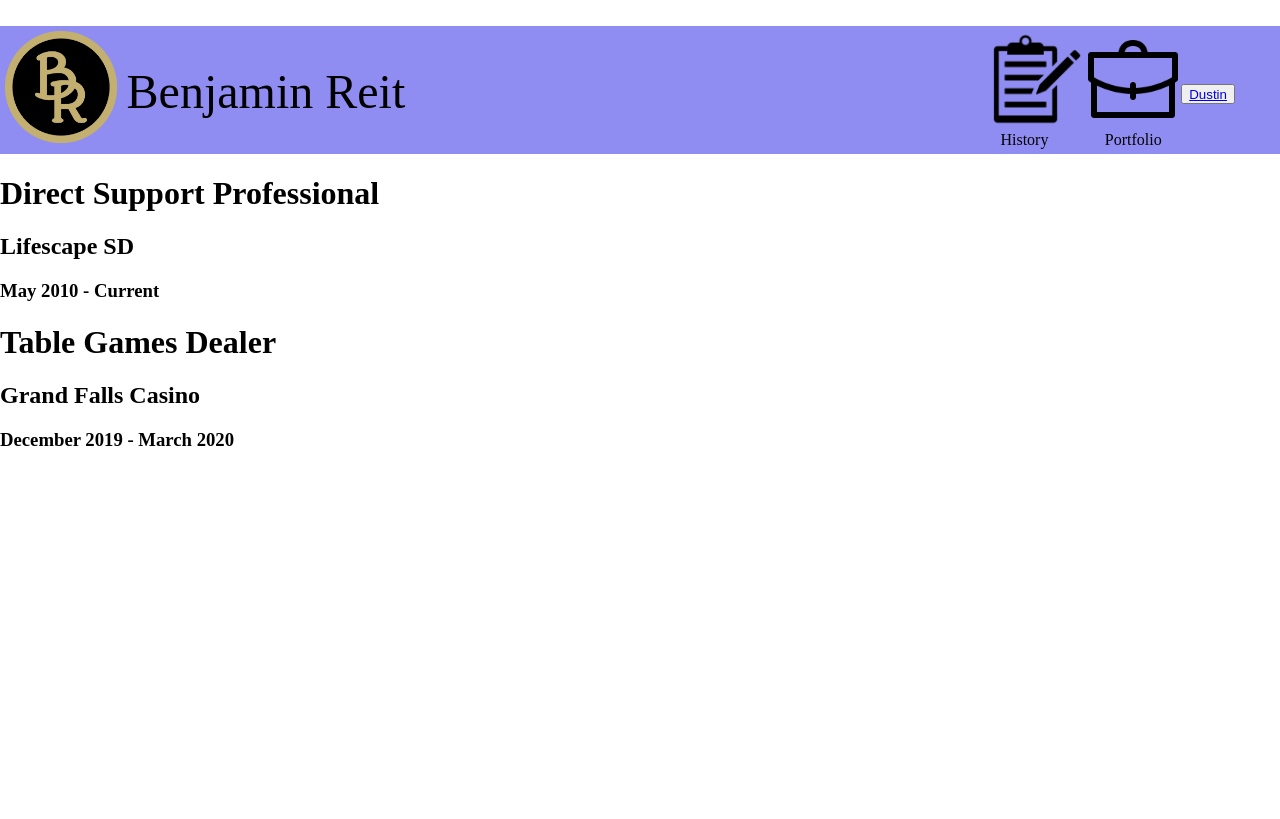
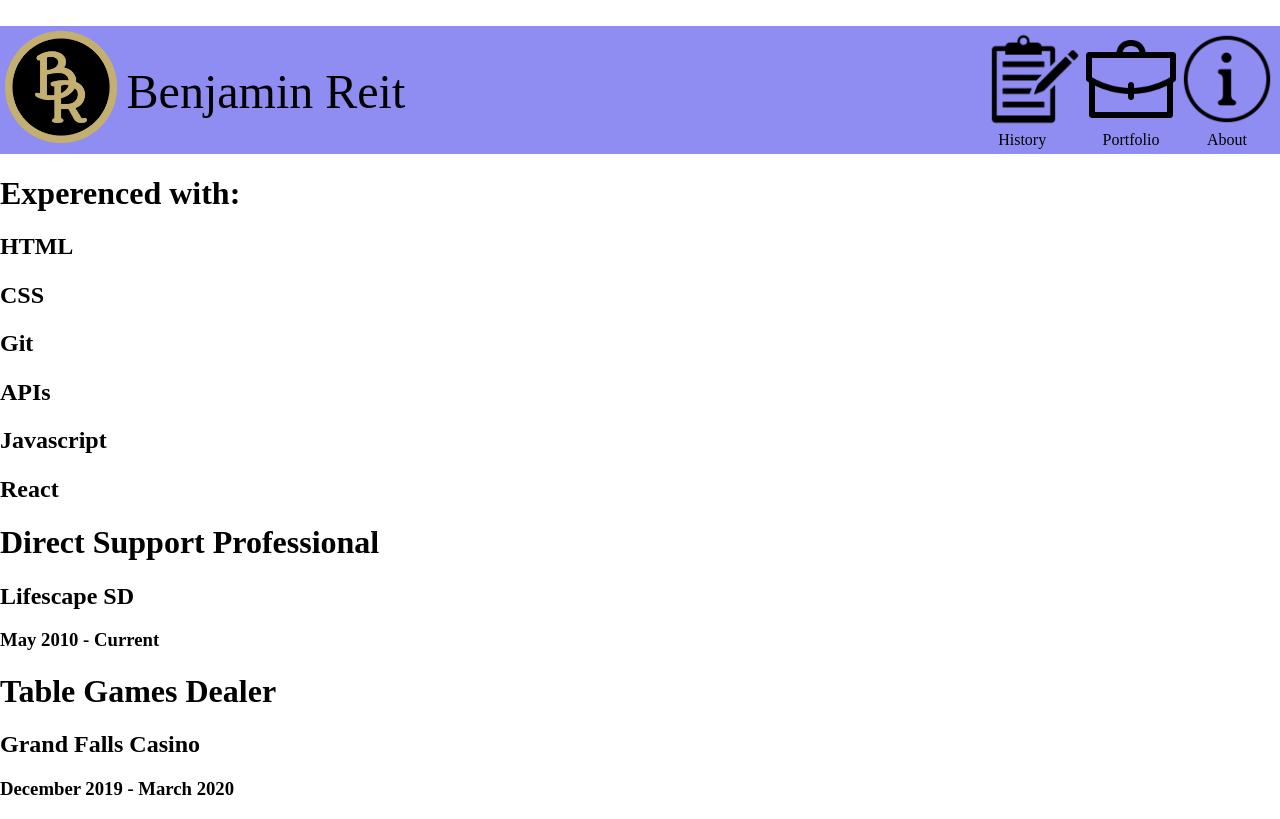
Before and after one commit to Val-code-1/Resume, a React (Vite) app: page /History in a window 1280 px wide. Built offline with nearby package versions, Linux system fonts and the light colour scheme.

Commit message:
Changed one nav to About, added icon and css to it. Added programming knowlege to History, might put it into it's own file eventually.

```diff
--- a/src/App.css
+++ b/src/App.css
@@ -44,6 +44,14 @@
   width: 6em;
 }
 #portText {
+  margin: 0;
+  text-align: center;
+  font-family: fangsong;
+}
+#aboutIcon {
+  width: 6em;
+}
+#aboutText {
   margin: 0;
   text-align: center;
   font-family: fangsong;
--- a/src/App.js
+++ b/src/App.js
@@ -8,10 +8,12 @@ import {
 import "./App.css";
 import History from "./screens/History/History.js";
 import Portfolio from "./screens/Portfolio/Portfolio";
-import Teacher from "./screens/Teacher/Teacher";
+import About from "./screens/About/About";
 import brIcon from "./assets/brIcon.png";
 import historyIcon from "./assets/history.png";
 import portIcon from "./assets/portfolio.png";
+import bojack from "./assets/Bojack.jpg";
+import aboutIcon from "./assets/about.png";
 const App = () => {
   return (
     <Router>
@@ -36,9 +38,12 @@ const App = () => {
               </Link>
               <p id="portText">Portfolio</p>
             </div>
-            <button className="pageLink">
-              <Link to="/Teacher">Dustin</Link>
-            </button>
+            <div>
+              <Link to="/About">
+                <img src={aboutIcon} id="aboutIcon" />
+              </Link>
+              <p id="aboutText">About</p>
+            </div>
           </div>
         </nav>
         <Switch>
@@ -48,11 +53,11 @@ const App = () => {
           <Route path="/Portfolio">
             <Portfolio />
           </Route>
-          <Route path="/Teacher">
-            <Teacher />
+          <Route path="/About">
+            <About />
           </Route>
           <Route path="/">
-            <p>Title Page!!!</p>
+            <img src={bojack} />
           </Route>
         </Switch>
       </div>
--- /dev/null
+++ b/src/screens/About/About.js
@@ -0,0 +1,16 @@
+import React from "react";
+// rafce
+
+const About = () => {
+  return (
+    <div>
+      <p>
+        I picked up coding Feburary 2021 when my friends who
+        had been doing it for some time talked me into
+        starting. My teacher Dustin is awesome!
+      </p>
+    </div>
+  );
+};
+
+export default About;
--- a/src/screens/History/History.js
+++ b/src/screens/History/History.js
@@ -4,7 +4,28 @@ import Job from "./components/Job";
 const History = () => {
   return (
     <div>
-      <Job title="" company="" date="" discription="" />
+      <Job
+        title="Experenced with:"
+        company=""
+        date=""
+        discription=""
+      />
+      <Job title="" company="HTML" date="" discription="" />
+      <Job title="" company="CSS" date="" discription="" />
+      <Job title="" company="Git" date="" discription="" />
+      <Job title="" company="APIs" date="" discription="" />
+      <Job
+        title=""
+        company="Javascript"
+        date=""
+        discription=""
+      />
+      <Job
+        title=""
+        company="React"
+        date=""
+        discription=""
+      />
       <Job
         title="Direct Support Professional"
         company="Lifescape SD"
--- a/src/screens/Teacher/Teacher.js
+++ /dev/null
@@ -1,15 +0,0 @@
-import React from "react";
-// rafce
-
-const Teacher = () => {
-  return (
-    <div>
-      <p>
-        My teacher Dustin is awesome! But he
-        smells
-      </p>
-    </div>
-  );
-};
-
-export default Teacher;
```
Also changed, not shown: src/assets/Bojack.jpg (added), src/assets/about.png (added).
